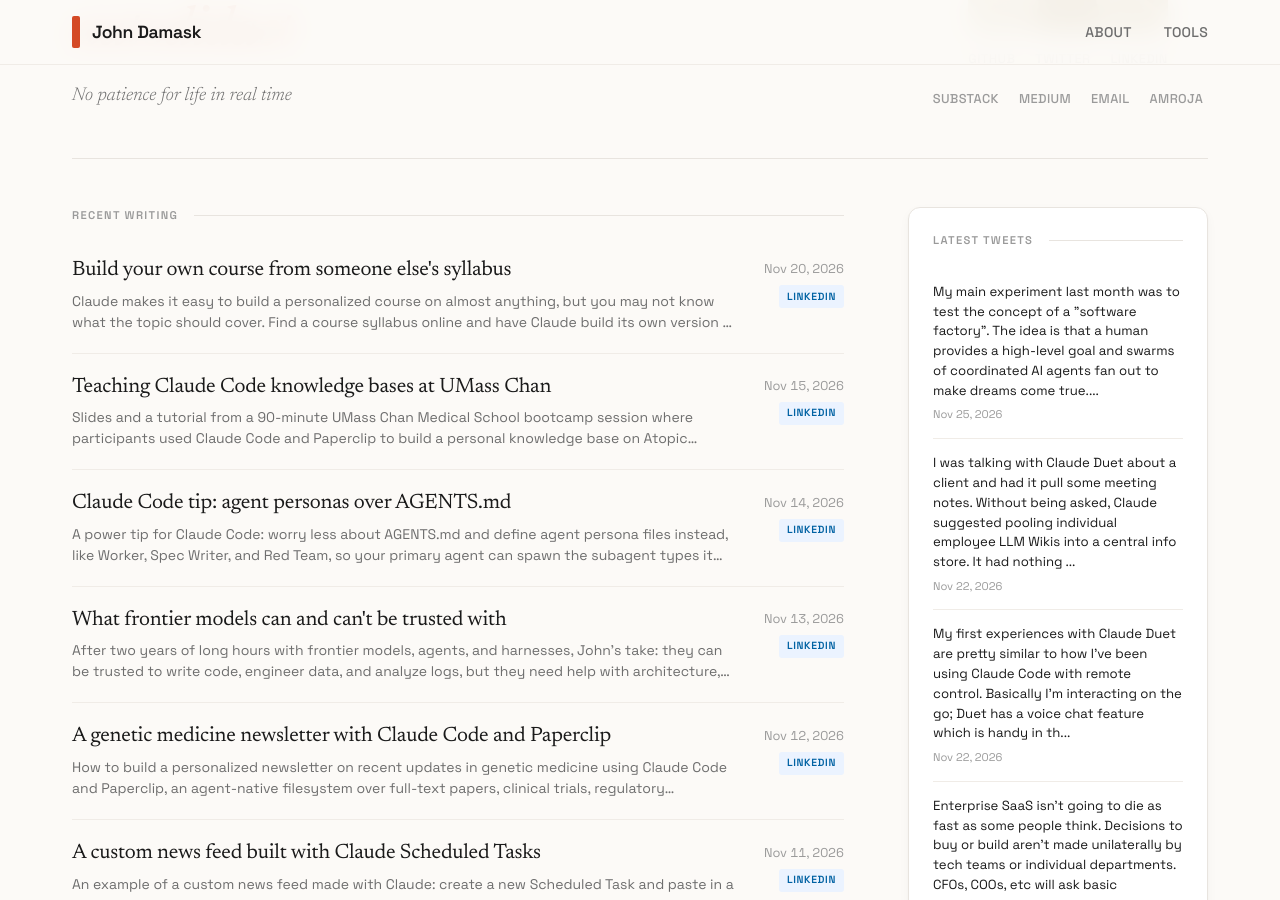
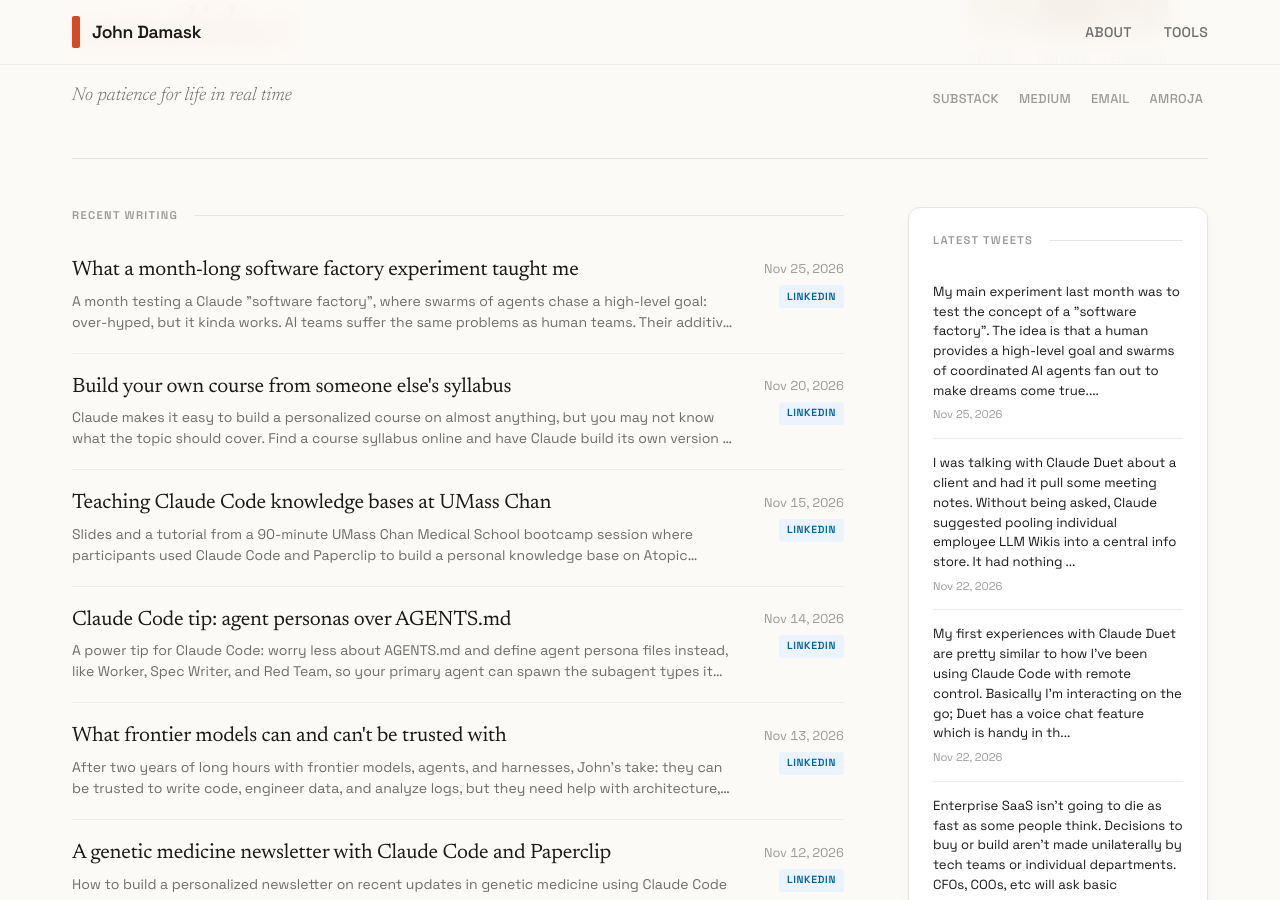
Before and after one commit to jbdamask/jbdamask.github.io, a Jekyll site: the page built from index.html, in a window 1280 px wide and 900 px high, scrolled down 336 px. Built offline with Jekyll 4.4.1, drawn with Linux system fonts in a browser that asks for light colours; the list of posts is cut into pages by our own code.

Commit message:
Add 1 recent LinkedIn post to external feed

```diff
--- a/_data/external-posts.yml
+++ b/_data/external-posts.yml
@@ -1,5 +1,12 @@
 # External posts from LinkedIn, Twitter, etc.
 # Add your posts here and they'll appear in the unified feed
+
+- title: "What a month-long software factory experiment taught me"
+  source: linkedin
+  url: https://www.linkedin.com/feed/update/urn:li:activity:7531377524006731776/
+  date: 2026-11-25
+  excerpt: "A month testing a Claude \"software factory\", where swarms of agents chase a high-level goal: over-hyped, but it kinda works. AI teams suffer the same problems as human teams. Their additive habits and limited memory piled up entropy until they lost sight of the goal, polluted the codebase with real data, and burned $30 on agent bureaucracy."
+  image: ""
 
 - title: "Build your own course from someone else's syllabus"
   source: linkedin
```
